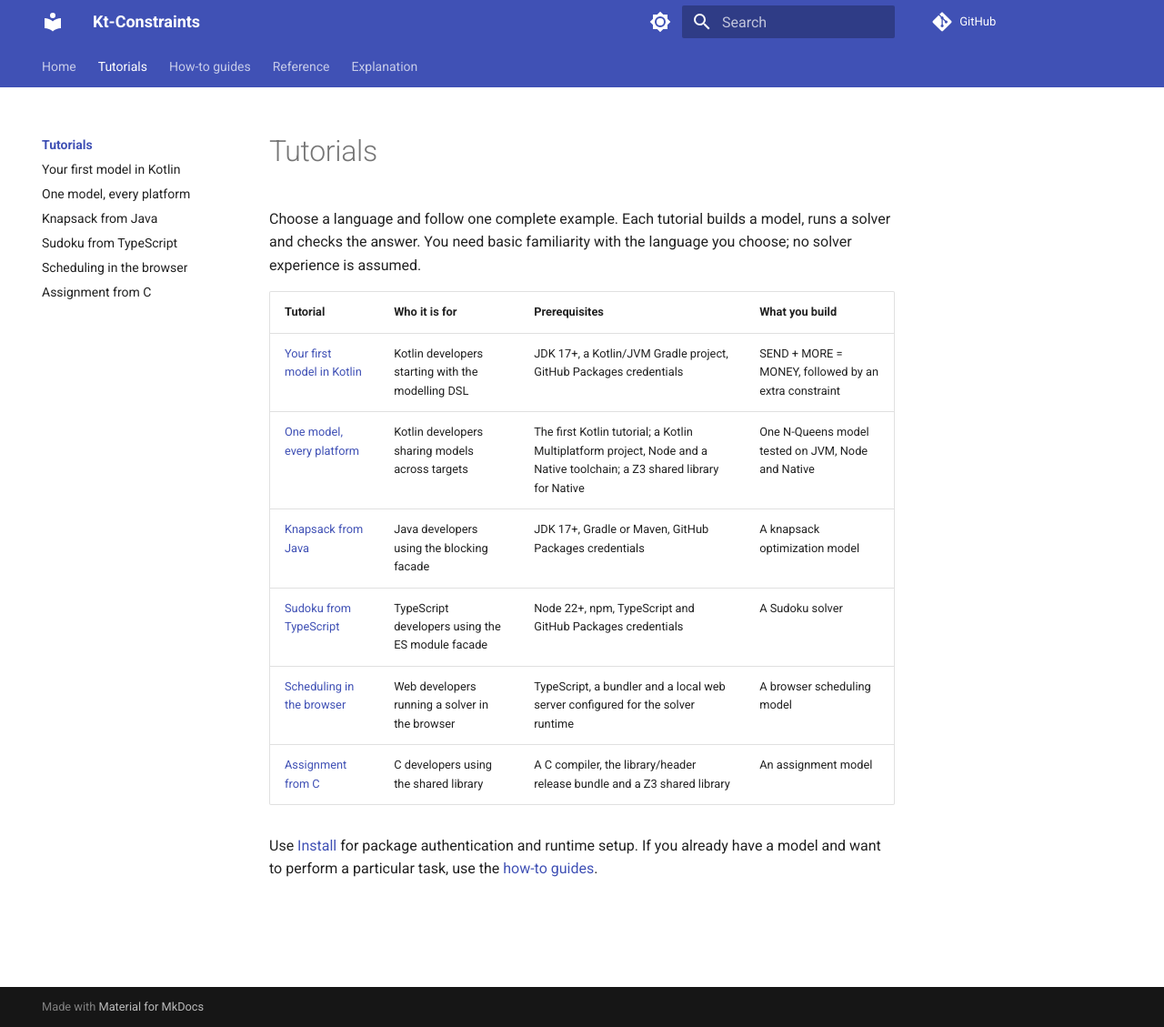
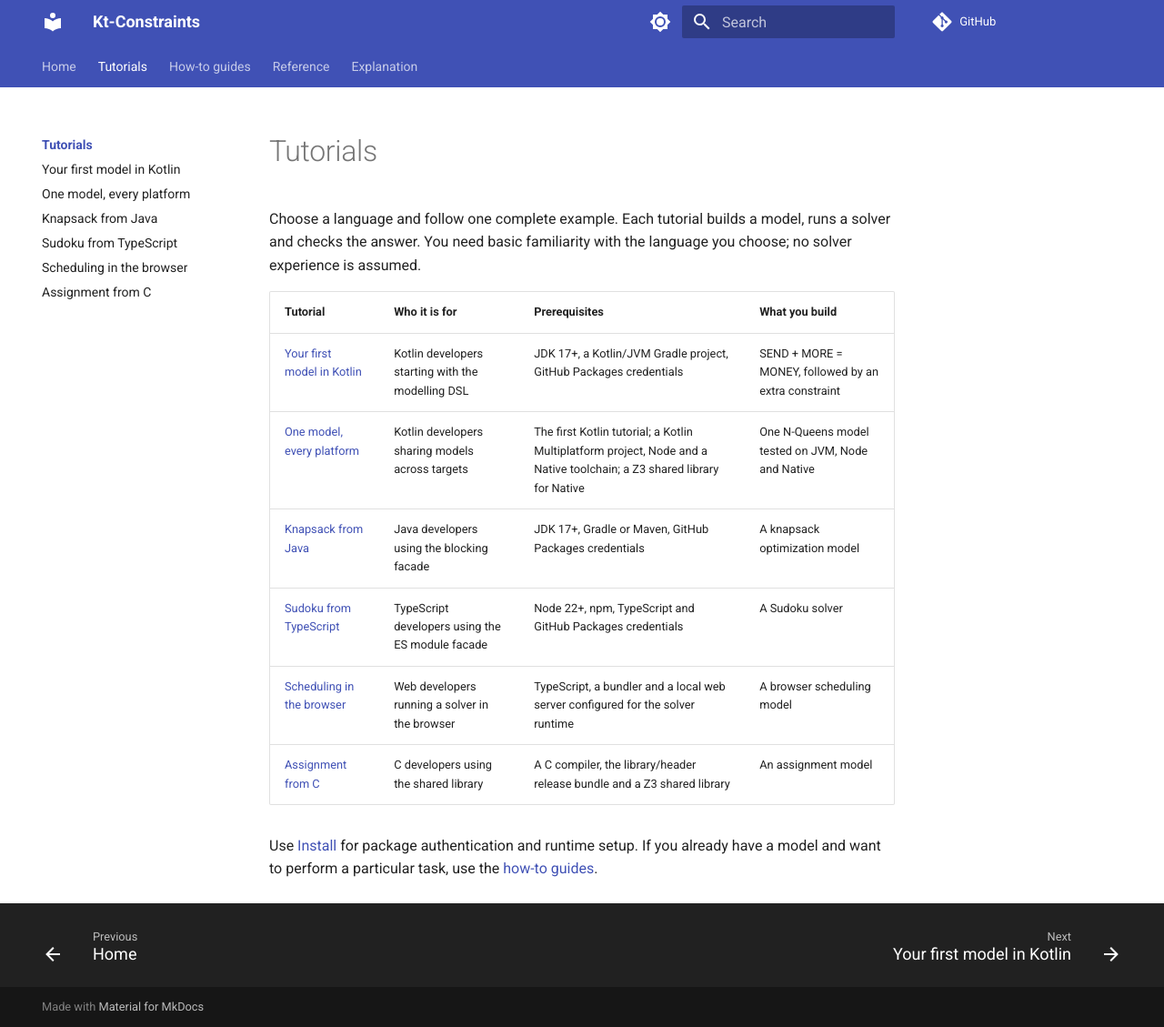
Before and after one commit to gciatto/kt-constraints, an MkDocs documentation site: the page built from documentation/docs/tutorials/index.md, in a window 1280 px wide and 1129 px high. Shown: the whole window at 91% size. Built offline with MkDocs 1.6.1 and Material for MkDocs 9.7.7, drawn with Linux system fonts in a browser that asks for light colours; comment, search, counter and statistics services are not loaded.

Commit message:
build(docs): dedent quoted snippet sections and link pages in navigation order
pymdownx.snippets keeps a section's source indentation, so code quoted from inside
functions or tests rendered shifted right; dedent_subsections strips the common
indentation. Material's navigation.footer adds previous/next links to every page.

Co-Authored-By: Claude Opus 5.5 <noreply@anthropic.com>
Claude-Session: https://claude.ai/code/session_01X2xs6ExEnwgHgap41DajQW

```diff
--- a/documentation/mkdocs.yml
+++ b/documentation/mkdocs.yml
@@ -73,6 +73,7 @@ theme:
     - navigation.sections
     - navigation.indexes
     - content.code.copy
+    - navigation.footer
     - content.tabs.link
   palette:
     - media: "(prefers-color-scheme: light)"
@@ -109,3 +110,5 @@ markdown_extensions:
       # Code samples are quoted from compiled, tested sources: --8<-- "path/from/repo/root:section"
       base_path: [".."]
       check_paths: true
+      # Sections quoted from inside functions or tests keep their source indentation otherwise.
+      dedent_subsections: true
```
